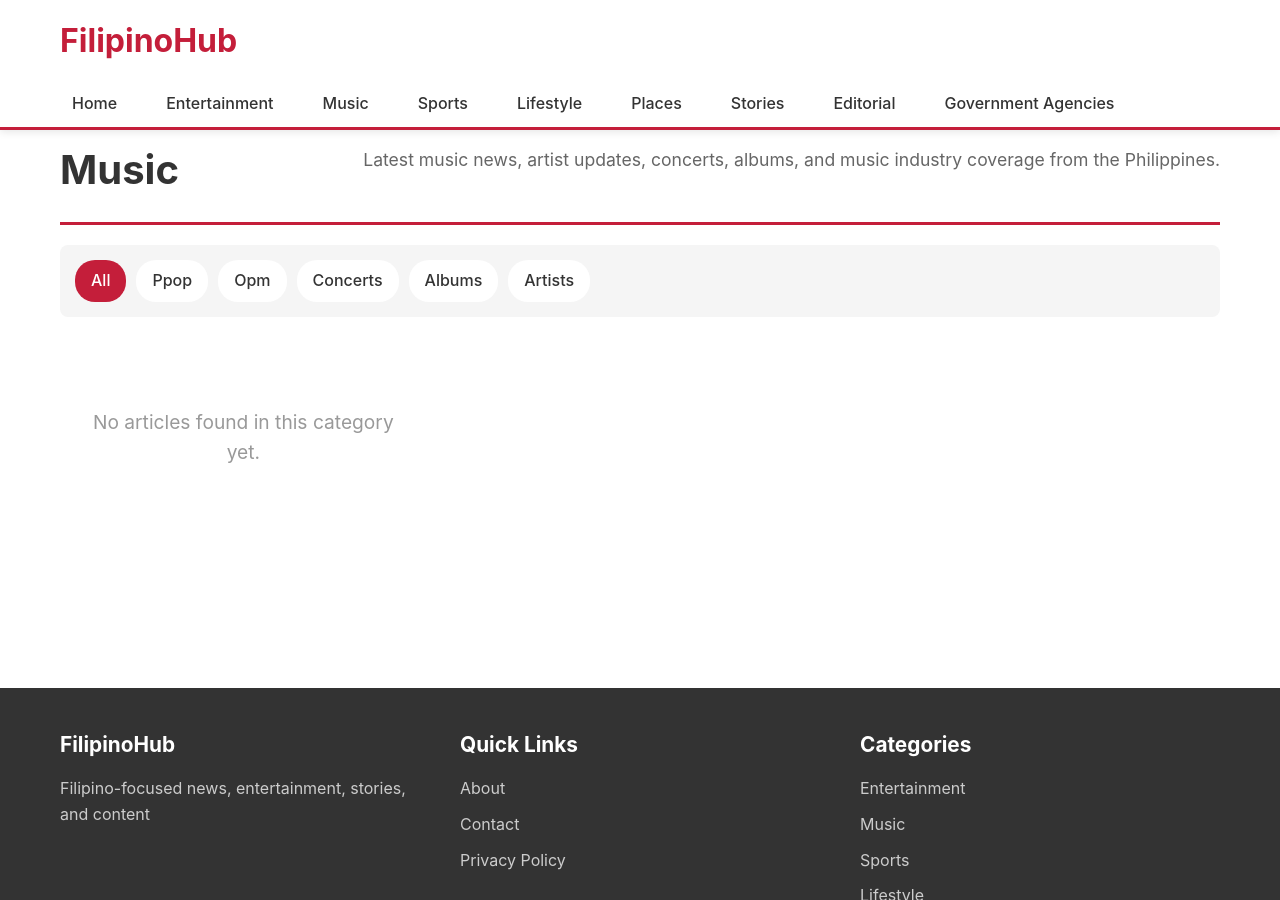
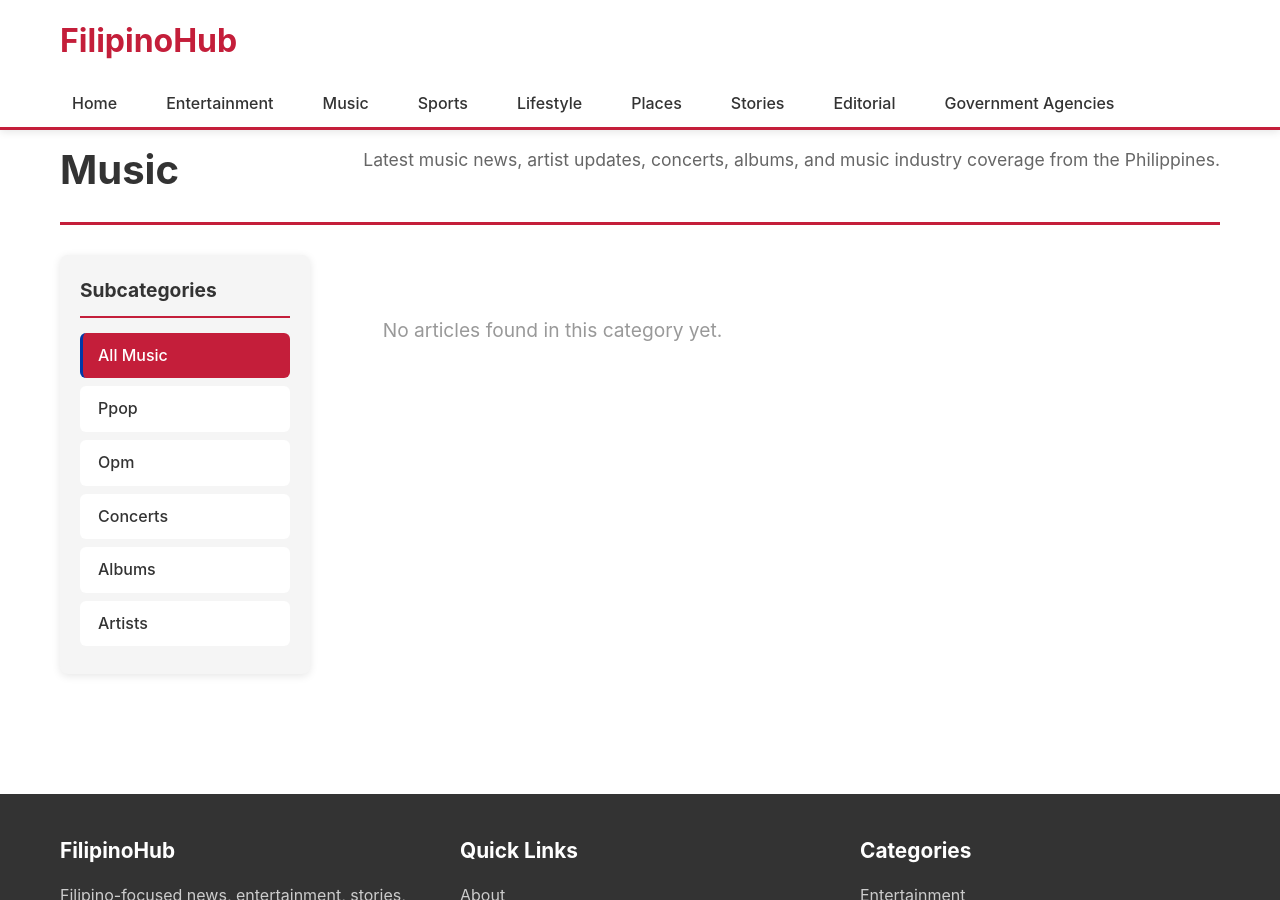
Before and after one commit to filipinohub/FilipinoHub, a Jekyll site: the page built from music/index.html, in a window 1280 px wide and 900 px high, scrolled down 218 px. Built offline with Jekyll 4.4.1, drawn with Linux system fonts in a browser that asks for light colours.

Commit message:
Add left sidebar for subcategories on category pages

```diff
--- a/_layouts/category.html
+++ b/_layouts/category.html
@@ -10,17 +10,22 @@ layout: default
         {% endif %}
     </header>
 
+    <div class="category-content-wrapper">
         {% if page.subcategories %}
-    <nav class="subcategory-nav">
+        <aside class="sidebar-left">
+            <nav class="subcategory-sidebar">
+                <h3>Subcategories</h3>
                 <ul>
-            <li><a href="{{ page.url | relative_url }}" class="{% if page.subcategory == nil %}active{% endif %}">All</a></li>
+                    <li><a href="{{ page.url | relative_url }}" class="{% if page.subcategory == nil %}active{% endif %}">All {{ page.title }}</a></li>
                     {% for subcat in page.subcategories %}
-            <li><a href="{{ page.url | append: subcat | append: '/' | relative_url }}">{{ subcat | replace: '-', ' ' | capitalize }}</a></li>
+                    <li><a href="{{ page.url | append: subcat | append: '/' | relative_url }}" class="{% if page.subcategory == subcat %}active{% endif %}">{{ subcat | replace: '-', ' ' | capitalize }}</a></li>
                     {% endfor %}
                 </ul>
             </nav>
+        </aside>
         {% endif %}
 
+        <div class="category-main-content">
             <div class="post-grid">
         {% assign category_slug = page.category %}
         {% if page.subcategory %}
@@ -54,4 +59,6 @@ layout: default
             <p class="no-posts">No articles found in this category yet.</p>
         {% endif %}
             </div>
+        </div>
+    </div>
 </section>
--- a/css/style.css
+++ b/css/style.css
@@ -386,6 +386,72 @@ img {
     margin-bottom: 30px;
 }
 
+/* Category Content Wrapper with Sidebar */
+.category-content-wrapper {
+    display: flex;
+    gap: 30px;
+    margin-top: 30px;
+}
+
+.sidebar-left {
+    flex: 0 0 250px;
+    position: sticky;
+    top: 80px;
+    height: fit-content;
+}
+
+.subcategory-sidebar {
+    background-color: var(--light-gray);
+    padding: 20px;
+    border-radius: 8px;
+    box-shadow: var(--shadow);
+}
+
+.subcategory-sidebar h3 {
+    font-size: 1.2rem;
+    color: var(--text-color);
+    margin-bottom: 15px;
+    padding-bottom: 10px;
+    border-bottom: 2px solid var(--primary-color);
+}
+
+.subcategory-sidebar ul {
+    list-style: none;
+}
+
+.subcategory-sidebar li {
+    margin-bottom: 8px;
+}
+
+.subcategory-sidebar a {
+    display: block;
+    padding: 10px 15px;
+    background-color: var(--white);
+    border-radius: 6px;
+    color: var(--text-color);
+    font-weight: 500;
+    transition: all 0.3s ease;
+    border-left: 3px solid transparent;
+}
+
+.subcategory-sidebar a:hover {
+    background-color: #fef5f6;
+    border-left-color: var(--primary-color);
+    transform: translateX(5px);
+}
+
+.subcategory-sidebar a.active {
+    background-color: var(--primary-color);
+    color: var(--white);
+    border-left-color: var(--secondary-color);
+}
+
+.category-main-content {
+    flex: 1;
+    min-width: 0;
+}
+
+/* Old subcategory nav (kept for backward compatibility) */
 .subcategory-nav {
     margin-bottom: 30px;
     background-color: var(--light-gray);
@@ -748,6 +814,21 @@ img {
         display: block;
         text-align: center;
     }
+
+    /* Sidebar responsive */
+    .category-content-wrapper {
+        flex-direction: column;
+    }
+
+    .sidebar-left {
+        position: static;
+        flex: 1;
+        width: 100%;
+    }
+
+    .subcategory-sidebar {
+        margin-bottom: 20px;
+    }
 }
 
 @media (max-width: 480px) {
```
Lines whose indentation alone changed are shown as unchanged.
